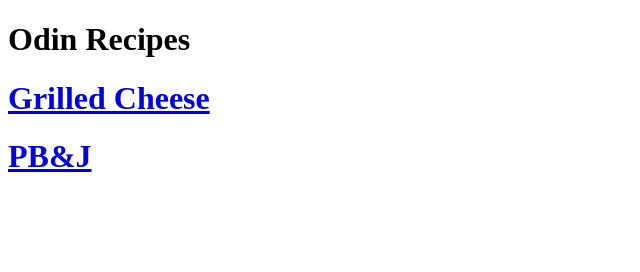
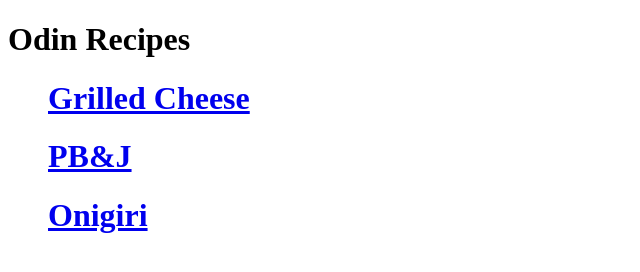
Before and after one commit to Selenityy/Project-Recipes, a plain HTML site: page index.html in a window 1280 px wide. Shown: the whole page, without its empty margins (0-640 px from the left). Drawn offline with Linux system fonts and the light colour scheme.

Commit message:
Add Onigiri website

```diff
--- a/index.html
+++ b/index.html
@@ -7,8 +7,11 @@
 
     </head>
     <body>
-        <h1><a href="file:///Users/selenityy/repos/Project-Recipes/recipes/grilledcheese.html">Grilled Cheese</a></h1>
-        <h1><a href="file:///Users/selenityy/repos/Project-Recipes/recipes/pbj.html">PB&J</a></h1>
+        <ol>
+            <h1><a href="recipes/grilledcheese.html">Grilled Cheese</a></h1>
+            <h1><a href="recipes/pbj.html">PB&J</a></h1>
+            <h1><a href="recipes/onigiri.html">Onigiri</a></h1>
+        </ol>
     </body>
 
     </html>
```
